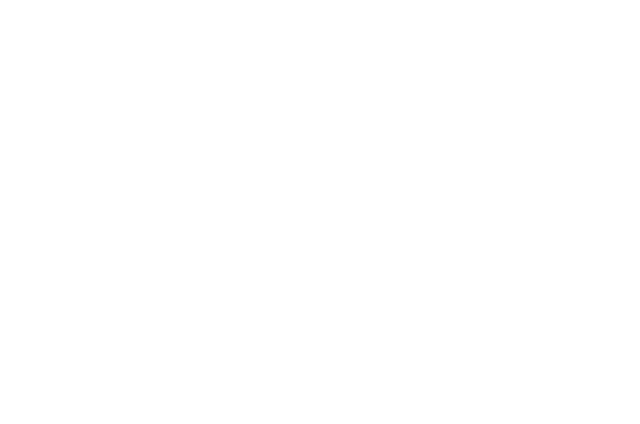
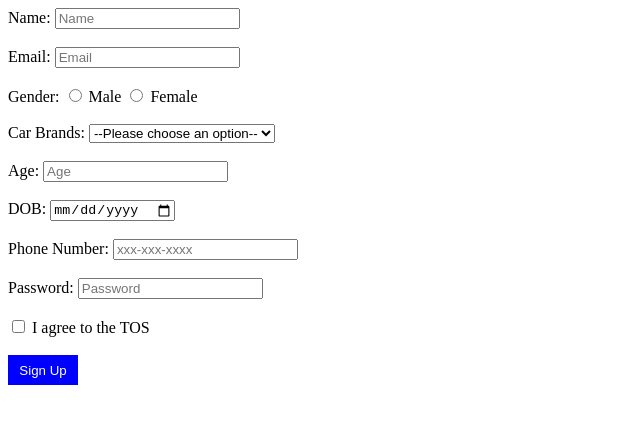
Before and after one commit to acciojob/signup-form-car-sainath161, a website: page main.html in a window 1280 px wide. Shown: the whole page, without its empty margins (0-640 px from the left). Drawn offline with Linux system fonts and the light colour scheme.

Commit message:
created a submission

```diff
--- a/main.html
+++ b/main.html
@@ -8,6 +8,50 @@
 
 <body>
 	<!-- the entire body must be written by student -->
+	<form method="post" action="submit.php">
+    <label for="name">Name:</label>
+    <input type="text" id="name" name="name" placeholder="Name" required><br><br>
+
+    <label for="email">Email:</label>
+    <input type="email" id="email" name="email" placeholder="Email" required><br><br>
+
+    <label>Gender:</label>
+    <input type="radio" id="gender_m" name="gender" required>
+    <label for="gender_m">Male</label>
+    <input type="radio" id="gender_f" name="gender" required>
+    <label for="gender_f">Female</label><br><br>
+
+    <label for="cars">Car Brands:</label>
+    <select id="cars" name="cars" required>
+      <option value=" ">--Please choose an option--</option>
+      <option value="toyota">Toyota</option>
+      <option value="ford">Ford</option>
+      <option value="honda">Swift</option>
+	  <option value="honda">Benz Dzire</option>
+	  <option value="honda">Fortuner</option>
+	  <option value="honda">BMW</option>
+	  <option value="honda">Rolls Royce</option>
+    </select><br><br>
+
+    <label for="age">Age:</label>
+    <input type="number" id="age" name="age" placeholder="Age" required><br><br>
+
+    <label for="dob">DOB:</label>
+    <input type="date" id="dob" name="dob" required><br><br>
+
+    <label for="tel">Phone Number:</label>
+    <input type="tel" id="tel" name="tel" pattern="[0-9]{3}-[0-9]{3}-[0-9]{4}" placeholder="xxx-xxx-xxxx"><br><br>
+
+    <label for="password">Password:</label>
+    <input type="password" id="password" name="password" placeholder="Password" required><br><br>
+
+    <label>
+      <input type="checkbox" id="tos" name="tos" required>
+      I agree to the TOS
+    </label><br><br>
+
+    <button type="submit">Sign Up</button>
+  </form>
     <script type="text/javascript" src="./script.js">
 </script>
 
--- a/styles.css
+++ b/styles.css
@@ -1,2 +1,14 @@
 
 /* Your CSS Code here. */
+button{
+	background: none;
+	border: none;
+	color: white;
+	background-color: blue;
+	cursor: pointer;
+	height: 30px;
+	width: 70px;
+
+button:hover{
+	background-color: red;
+}
```
